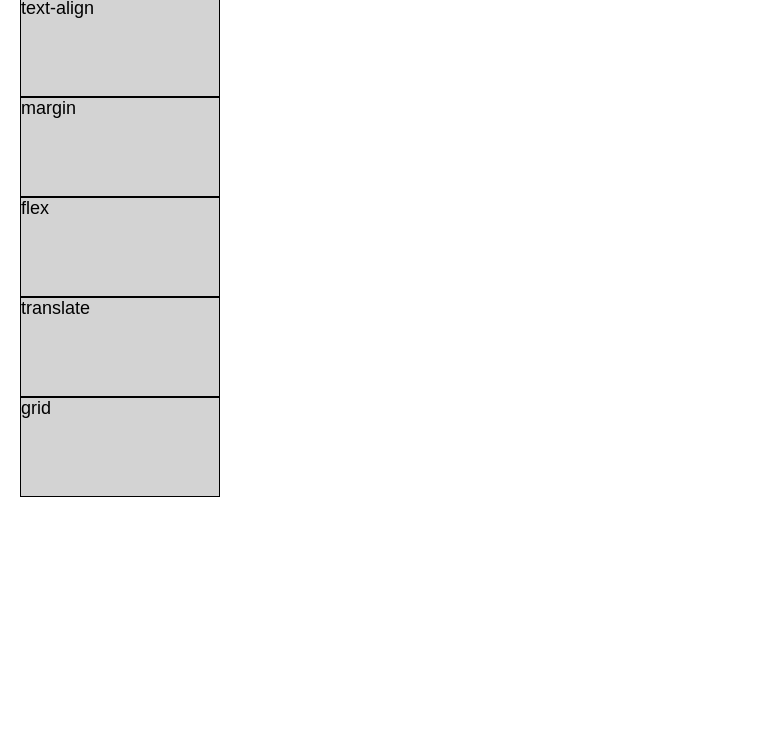
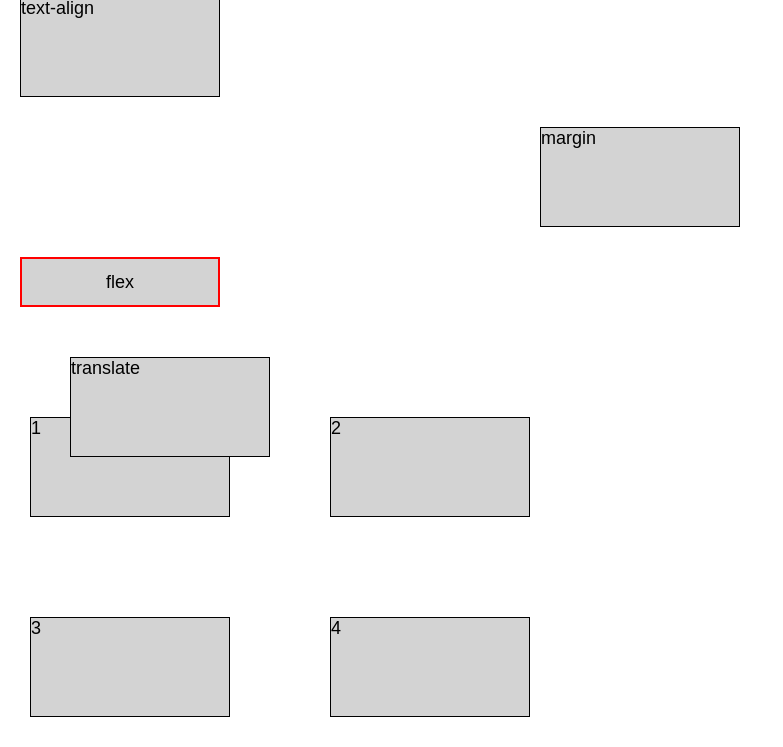
Before and after one commit to jack0928/UMC-8th-Web, a plain HTML site: page index.html in a window 1280 px wide. Shown: the part 69-816 px from the top of the page, without its empty margins (0-783 px from the left). Drawn offline with Linux system fonts and the light colour scheme.

Commit message:
정렬 실습 최종

```diff
--- a/index.html
+++ b/index.html
@@ -28,17 +28,45 @@
             font-size: 18px;
             border: 1px solid black;
         }
+        .text-align {
+            text-align: justify;
+        }
+        .margin {
+            margin: 30px auto;
+        }
+        .flex-container {
+            display: flex;
+            justify-content: center;
+            align-items: center;
+            height: 50px;
+            border: 2px solid red;
+        }
+        .translate {
+            transform: translate(50px, 50px);
+        }
+        .grid-container {
+            display: grid;
+            grid-template-columns: 1fr 10fr;
+            gap: 100px;
+            padding: 10px;
+        }
     </style>
 </head>
 <body>
     <h1>CSS 정렬 실습 (기본 상태)</h1>
 
     <div class="container">
-        <div class="box">text-align</div>
-        <div class="box">margin</div>
-        <div class="box">flex</div>
-        <div class="box">translate</div>
-        <div class="box">grid</div>
+        <div class="box text-align">text-align</div>
+        <div class="box margin">margin</div>
+        <div class="box flex-container">flex</div>
+        <div class="box translate">translate</div>
     </div>
+    <!-- grid-container를 별도의 부모 요소로 이동 -->
+<div class="grid-container">
+    <div class="box">1</div>
+    <div class="box">2</div>
+    <div class="box">3</div>
+    <div class="box">4</div>
+</div>
 </body>
 </html>
```
